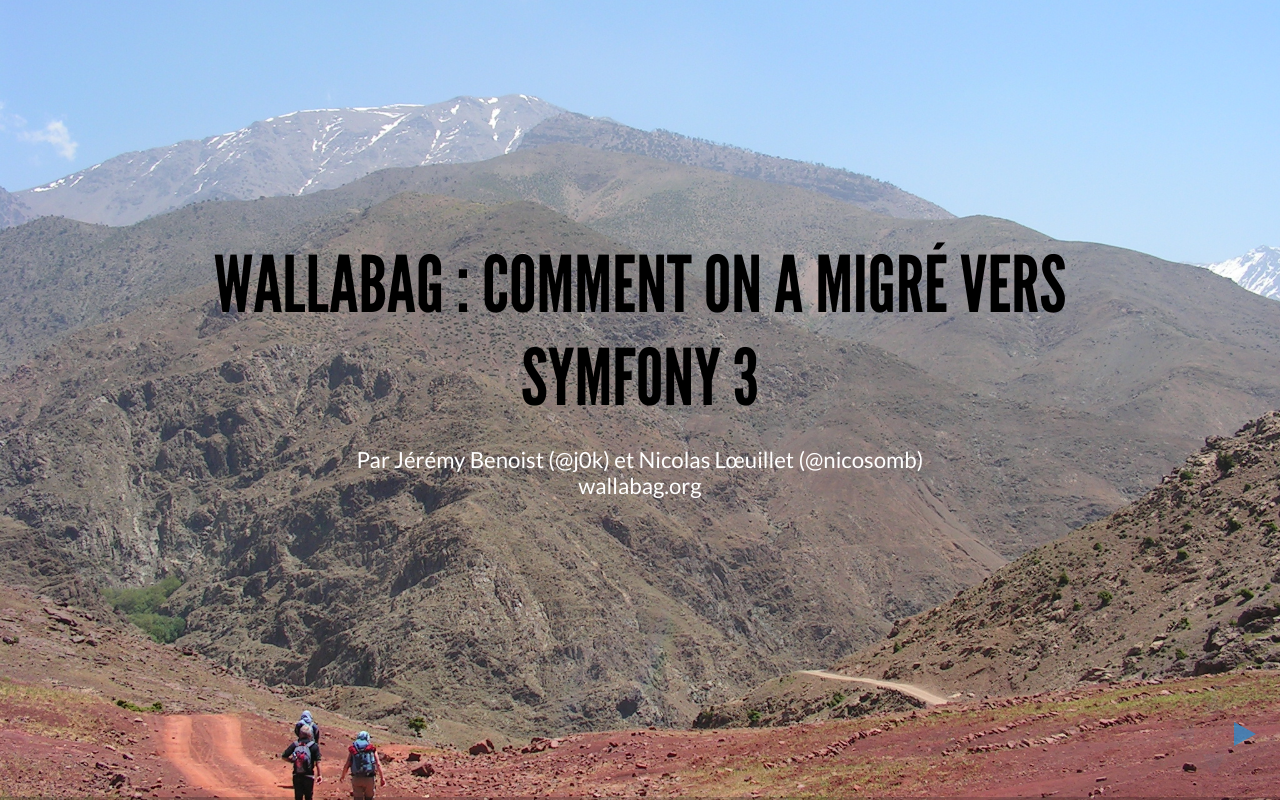
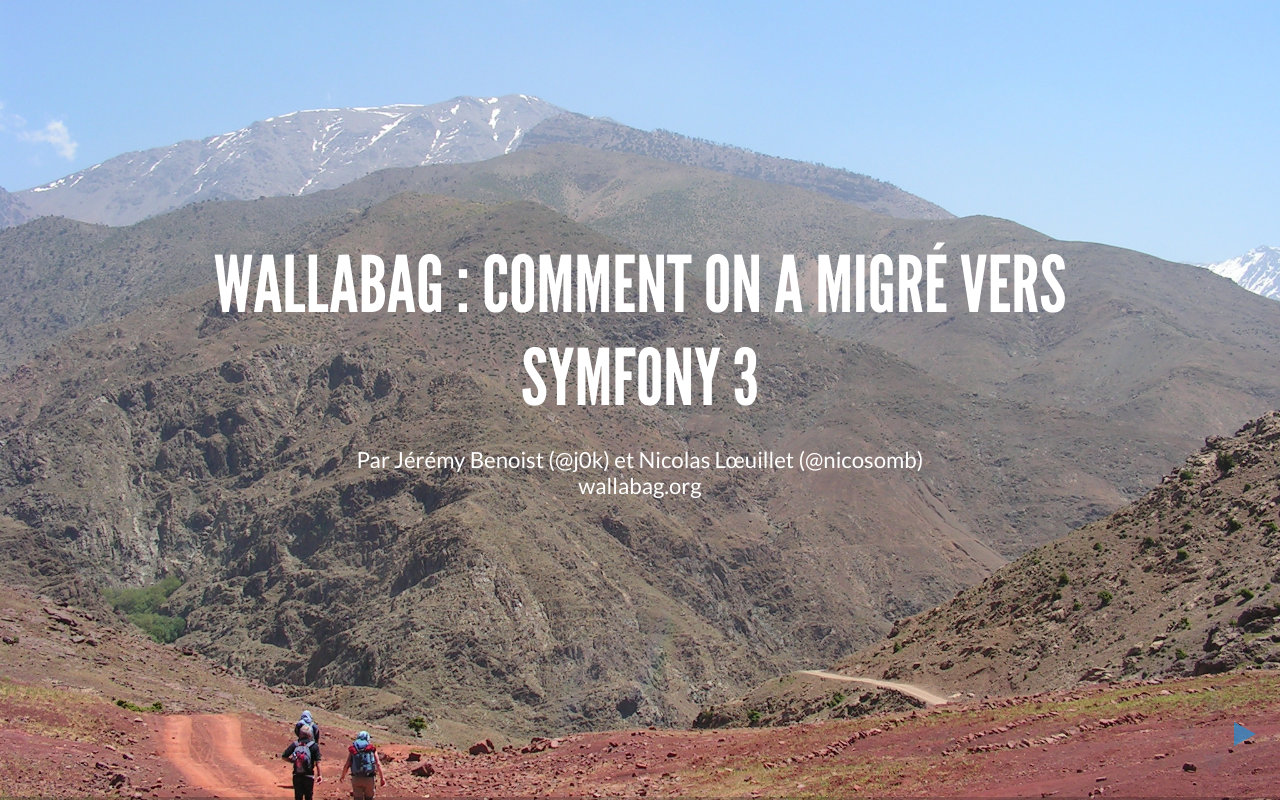
Before and after one commit to tcitworld/talk-phptour-2016, a plain HTML site: page index.html in a window 1280 px wide. Drawn offline with Linux system fonts and the light colour scheme.

Commit message:
Update index.html

```diff
--- a/index.html
+++ b/index.html
@@ -40,7 +40,7 @@
 		<div class="reveal">
 			<div class="slides">
 				<section data-background="img/bg_titre.jpg">
-					<h2 class="black">wallabag : comment on a migré vers Symfony 3</h2>
+					<h2 class="white">wallabag : comment on a migré vers Symfony 3</h2>
 					<p class="white">
 						<small>Par Jérémy Benoist (<a href="https://twitter.com/j0k">@j0k</a>) et Nicolas Lœuillet (<a href="https://twitter.com/nicosomb">@nicosomb</a>)<br />
 						<a href="https://wallabag.org">wallabag.org</a></small>
```
